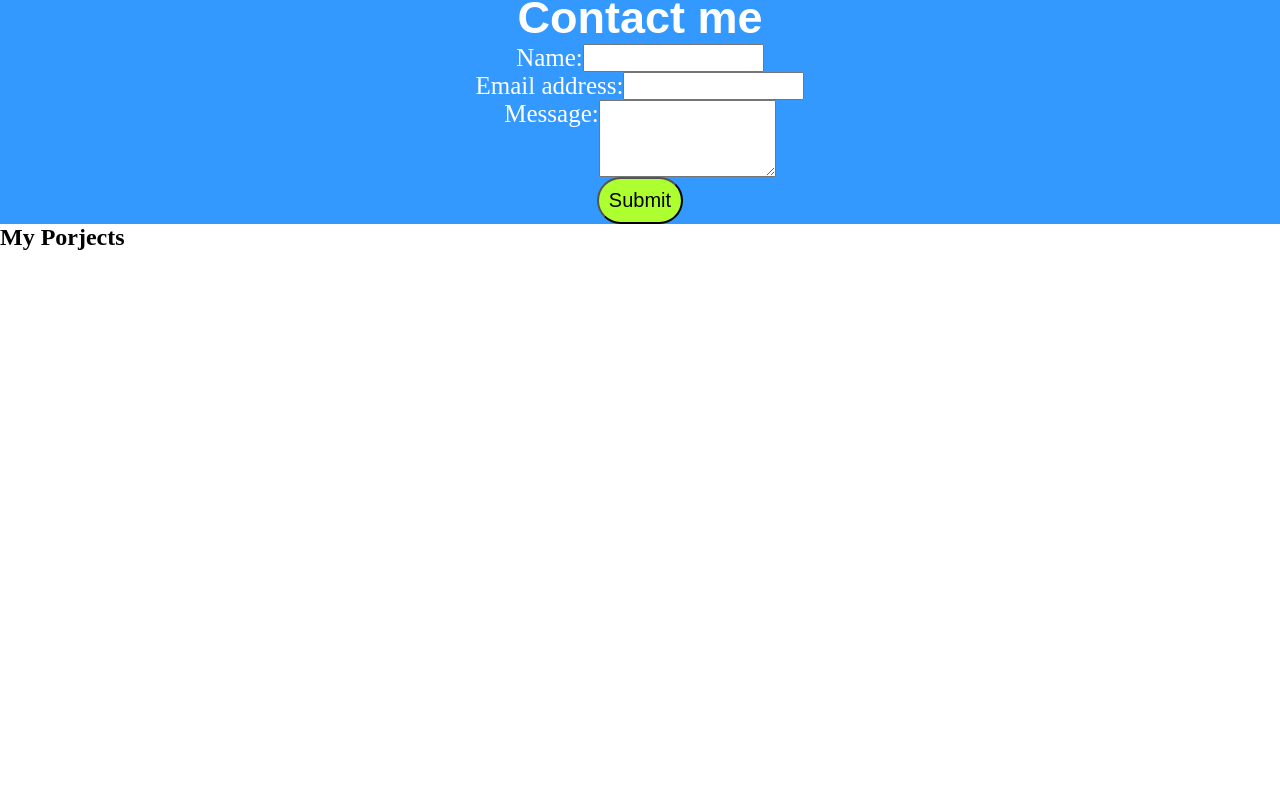
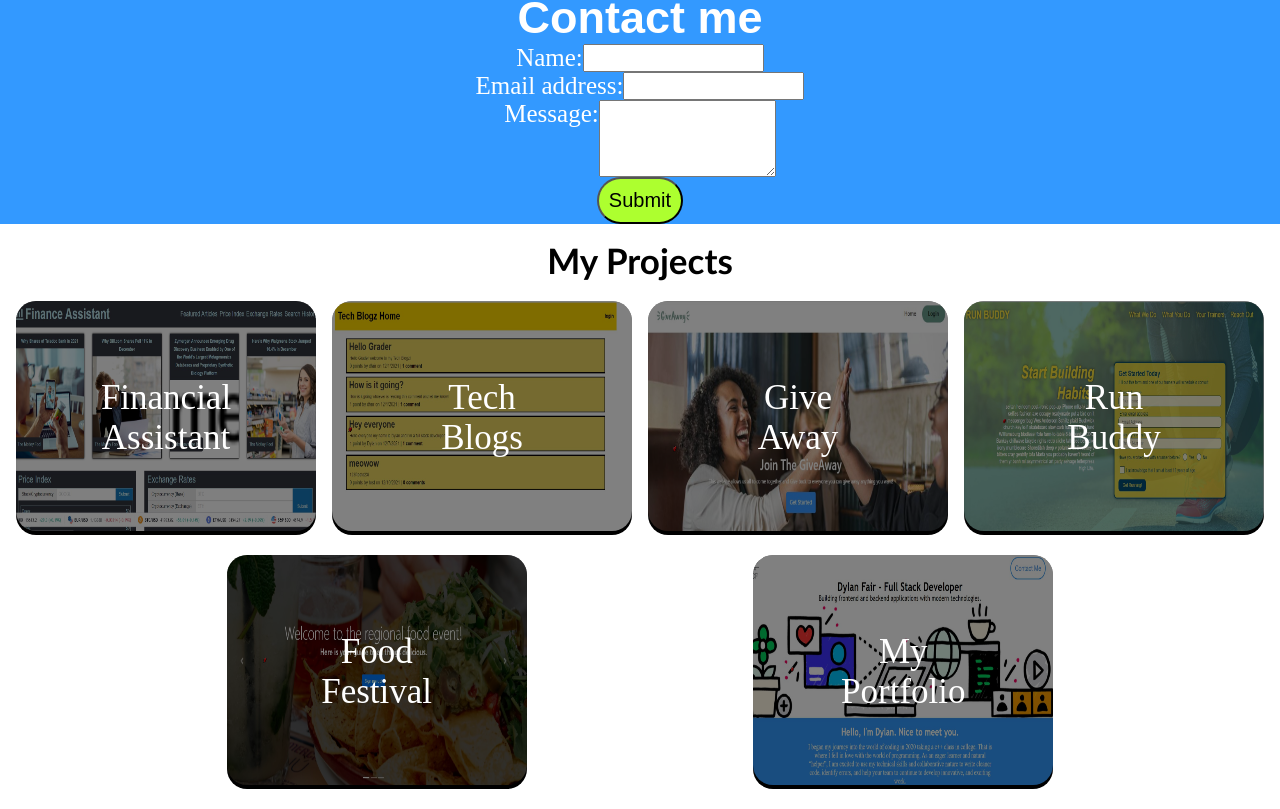
Before and after one commit to dylan-fair/React-Portfolio, a React (Create React App) app: page / in a window 1280 px wide. Shown: the part 701-1510 px from the top of the page. Before the commit the page ends 952 px from the top, so only its background shows below. Built offline with nearby package versions, Linux system fonts and the light colour scheme.

Commit message:
added projects with styles

```diff
--- a/src/componants/Portfolio/index.js
+++ b/src/componants/Portfolio/index.js
@@ -41,11 +41,11 @@ function Portfolio() {
     ]
     return (
         <div className='projects'>
-            <h2>My Porjects</h2>
-            <ul>
+            <h2>My Projects</h2>
+            <ul className='project-list'>
                 {projects.map((current, i) => {
-                    {console.log(i)}
-                    <li>
+                    return(
+                    <li className='project'>
                         <img src={require(`../../assets/project-images/0${i}.jpg`)}/>
                         <div className='text-inside'>{current.title}</div>
                         <div className='behind'>
@@ -54,7 +54,7 @@ function Portfolio() {
                             <a className='link' href={current.github} target='_blank'>Visit Repo</a>
                         </div>
                     </li>
-                })}
+                )})}
             </ul>
         </div>
     )
--- a/src/index.css
+++ b/src/index.css
@@ -105,3 +105,87 @@ header img:hover {
   color: white;
   font-size: 20px;
 }
+.projects {
+  display: flex;
+  flex-direction: column;
+  justify-content: space-evenly;
+  align-items: center;
+}
+.projects h2 {
+  align-items: center;
+  font-family: 'Trebuchet MS', 'Lucida Sans Unicode', 'Lucida Grande', 'Lucida Sans', Arial, sans-serif;
+  font-size: 35px;
+  margin-bottom: 20px;
+  margin-top: 15px;
+}
+.project-list {
+  display: flex;
+  flex-wrap: wrap;
+  justify-content: space-evenly;
+  align-items: center;
+}
+.project {
+  list-style: none;
+  text-align: center;
+  position: relative;
+  color: white;
+  background-color: black;
+  margin-bottom: 20px;
+  border-radius: 20px;
+}
+.project img {
+  height: 230px;
+  width: 300px;
+  opacity: 50%;
+  border-radius: 20px;
+}
+.text-inside {
+  font-size: 35px;
+  position: absolute;
+  top: 50%;
+  left: 50%;
+  transform: translate(-50%, -50%);
+  opacity: 100%;
+  border-radius: 20px;
+}
+.behind {
+  opacity: 0;
+  position: absolute;
+  top: 0%;
+  left: 0%;
+  width: 100%;
+  height: 100%;
+  background-color: var(--blue);
+  border-radius: 20px;
+  display: flex;
+  flex-direction: column;
+  align-items: center;
+  transition: .75s;
+}
+.behind-text {
+  margin-top: 20px;
+  font-family: 'Trebuchet MS', 'Lucida Sans Unicode', 'Lucida Grande', 'Lucida Sans', Arial, sans-serif;
+  font-size: 25px;
+}
+.link {
+  display: flex;
+  flex-direction: column;
+  justify-content: space-around;
+  color: black;
+  font-size: 20px;
+  text-decoration: none;
+  border: 3px solid black;
+  border-radius: 50px;
+  padding: 0.4rem;
+  font-family: sans-serif;
+  transition: .5s;
+  margin: auto 40px auto 40px;
+  transition: .5;
+}
+.link:hover {
+  background-color: black;
+  color: white
+}
+.behind:hover {
+  opacity: 1;
+}
```
Also changed, not shown: src/componants/Footer/index.js (added).
